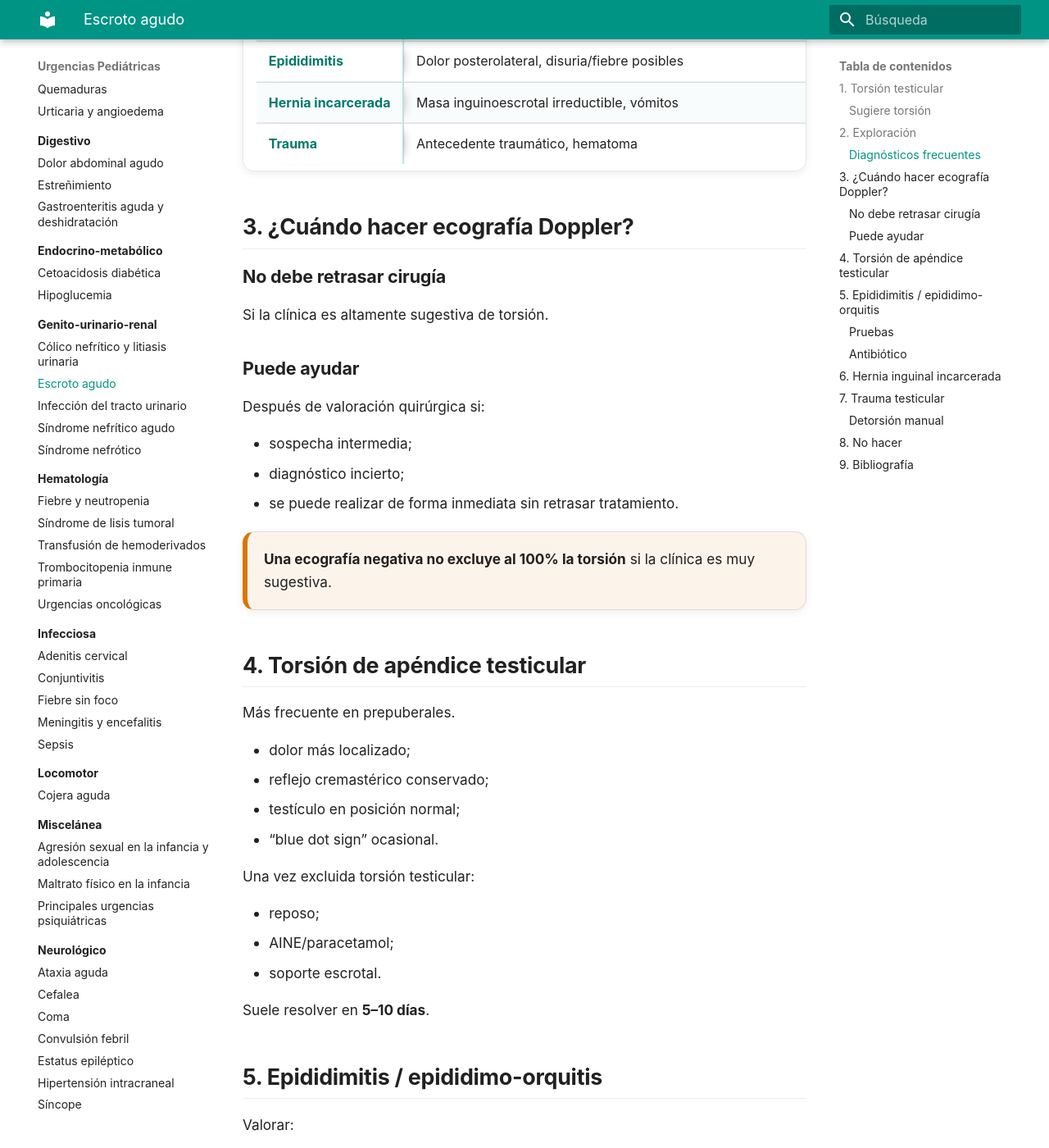
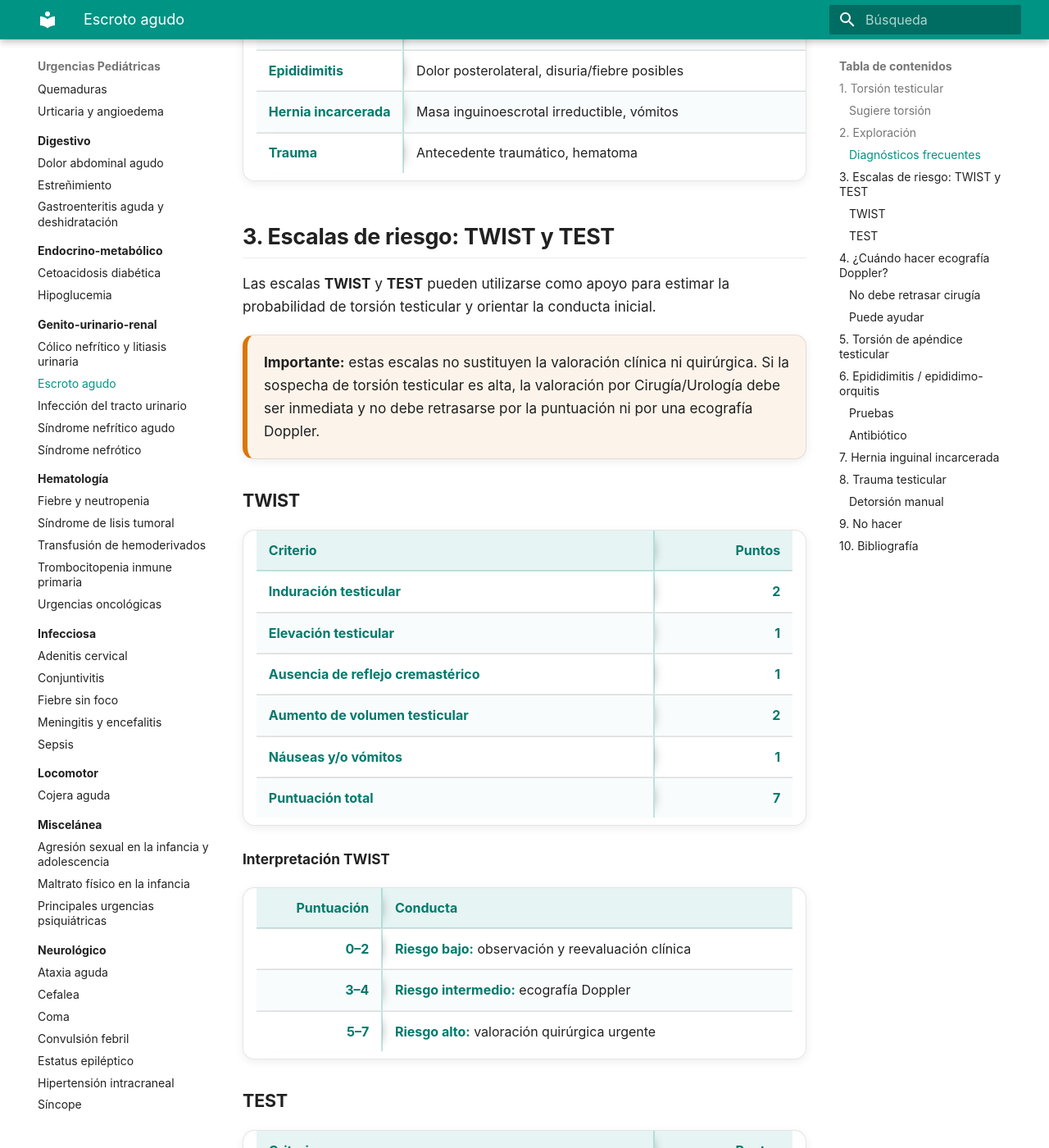
Before and after one commit to gonzaloares/urgencias-pediatricas, an MkDocs documentation site: the page built from docs/nefrologia/escroto-agudo.md, in a window 1280 px wide and 1400 px high, scrolled down 1641 px. Shown: the whole window at 82% size. Built offline with MkDocs 1.6.1 and Material for MkDocs 9.7.7, drawn with Linux system fonts in a browser that asks for light colours; some of the changed text lies outside the part shown.

Commit message:
Añade escalas TWIST y TEST al escroto agudo

```diff
--- a/docs/nefrologia/escroto-agudo.md
+++ b/docs/nefrologia/escroto-agudo.md
@@ -3,6 +3,7 @@
 <nav class="protocol-shortcuts" aria-label="Accesos rápidos del protocolo">
   <a href="#torsion">Torsión testicular</a>
   <a href="#exploracion">Exploración</a>
+  <a href="#escalas">TWIST / TEST</a>
   <a href="#eco">Ecografía</a>
   <a href="#apendice">Apéndice testicular</a>
   <a href="#epididimitis">Epididimitis</a>
@@ -57,8 +58,77 @@ La viabilidad es máxima si se trata en las primeras **4–6 h**.
 | **Hernia incarcerada** | Masa inguinoescrotal irreductible, vómitos |
 | **Trauma** | Antecedente traumático, hematoma |
 
+<a id="escalas"></a>
+## 3. Escalas de riesgo: TWIST y TEST
+
+Las escalas **TWIST** y **TEST** pueden utilizarse como apoyo para estimar la probabilidad de torsión testicular y orientar la conducta inicial.
+
+<div class="clinical-card clinical-card-warning">
+  <strong>Importante:</strong> estas escalas no sustituyen la valoración clínica ni quirúrgica. Si la sospecha de torsión testicular es alta, la valoración por Cirugía/Urología debe ser inmediata y no debe retrasarse por la puntuación ni por una ecografía Doppler.
+</div>
+
+### TWIST
+
+<div class="score-table" markdown="1">
+
+| Criterio | Puntos |
+|---|---:|
+| **Induración testicular** | **2** |
+| **Elevación testicular** | **1** |
+| **Ausencia de reflejo cremastérico** | **1** |
+| **Aumento de volumen testicular** | **2** |
+| **Náuseas y/o vómitos** | **1** |
+| **Puntuación total** | **7** |
+
+</div>
+
+**Interpretación TWIST**
+
+<div class="score-table" markdown="1">
+
+| Puntuación | Conducta |
+|---:|---|
+| **0–2** | **Riesgo bajo:** observación y reevaluación clínica |
+| **3–4** | **Riesgo intermedio:** ecografía Doppler |
+| **5–7** | **Riesgo alto:** valoración quirúrgica urgente |
+
+</div>
+
+### TEST
+
+<div class="score-table" markdown="1">
+
+| Criterio | Puntos |
+|---|---:|
+| **Induración testicular** | **2** |
+| **Elevación testicular** | **2** |
+| **Ausencia de reflejo cremastérico** | **1** |
+| **Aumento de volumen testicular** | **1** |
+| **Náuseas y/o vómitos** | **2** |
+| **Edad ≤1 año o ≥10 años** | **2** |
+| **Duración del dolor <6 horas** | **1** |
+| **Puntuación total** | **11** |
+
+</div>
+
+**Interpretación TEST**
+
+<div class="score-table" markdown="1">
+
+| Puntuación | Conducta |
+|---:|---|
+| **0–3** | **Riesgo bajo:** observación y reevaluación clínica |
+| **4–7** | **Riesgo intermedio:** ecografía Doppler |
+| **8–11** | **Riesgo alto:** valoración quirúrgica urgente |
+
+</div>
+
+<div class="clinical-card clinical-card-note">
+  <strong>Aplicación práctica:</strong> las escalas son especialmente útiles para ordenar el riesgo cuando la presentación no es concluyente. Una puntuación baja no debe utilizarse de forma aislada para descartar torsión si la historia o la exploración son sugestivas.
+</div>
+
 <a id="eco"></a>
-## 3. ¿Cuándo hacer ecografía Doppler?
+## 4. ¿Cuándo hacer ecografía Doppler?
 
 ### No debe retrasar cirugía
 
@@ -127,7 +197,7 @@ Tratar si:
 Segundo episodio → valorar estudio de vía urinaria/Urología.
 
 <a id="hernia"></a>
-## 6. Hernia inguinal incarcerada
+## 7. Hernia inguinal incarcerada
 
 - masa dolorosa irreductible;
 - irritabilidad;
@@ -178,7 +248,7 @@ Si existe demora inevitable hasta quirófano, un profesional experimentado puede
 - No dar el alta si no se ha excluido razonablemente torsión testicular.
 
 <a id="bibliografia"></a>
-## 9. Bibliografía
+## 10. Bibliografía
 
 1. Royal Children's Hospital Melbourne. **Clinical Practice Guideline: Acute scrotal pain or swelling.** Actualización enero 2026. [Guía](https://www.rch.org.au/clinicalguide/guideline_index/Acute_Scrotal_Pain_or_Swelling/)
 2. European Association of Urology. **EAU Guidelines on Paediatric Urology. Acute scrotum.** Actualización vigente.
```
Also changed, not shown: other parts of docs/nefrologia/escroto-agudo.md (+4 -4 lines).
